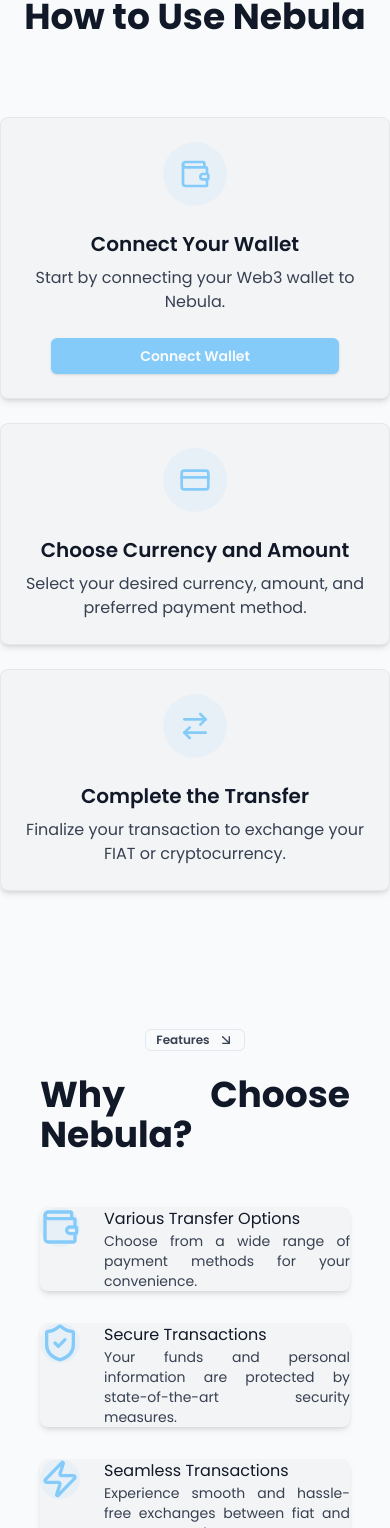
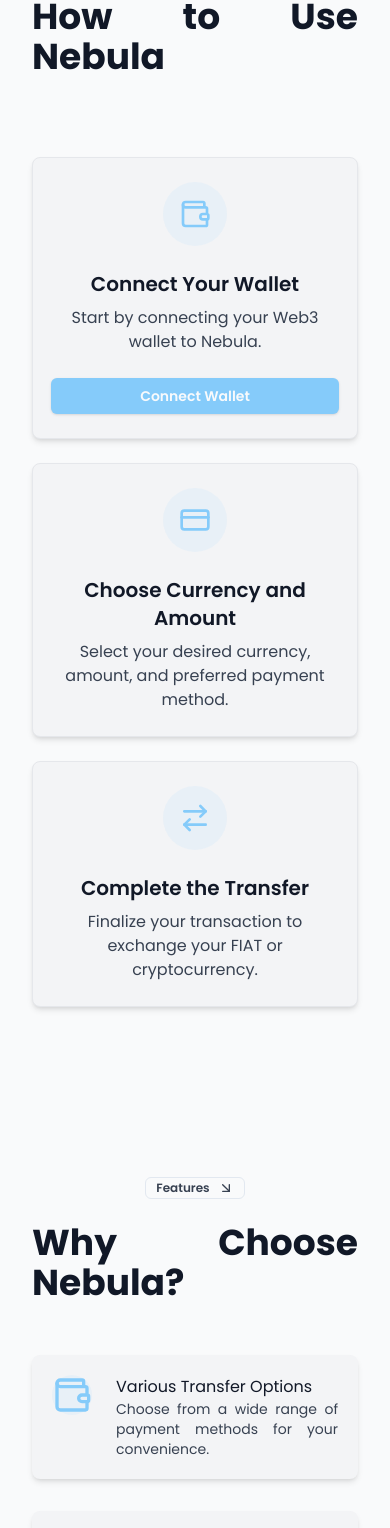
Before and after one commit to Wisnusat/nebula, a Next.js app: page / in a window 390 px wide. Shown: the part 1991-3519 px from the top of the page. Built offline with nearby package versions, Linux system fonts and the light colour scheme.

Commit message:
fix padding

```diff
--- a/components/views/landing/features.tsx
+++ b/components/views/landing/features.tsx
@@ -58,7 +58,7 @@ const Features = () => {
             id="features"
             className="py-14 bg-gray-50 dark:bg-gray-900 transition-colors duration-300"
         >
-            <div className="container mx-auto px-10 md:px-0">
+            <div className="container mx-auto p-8 md:p-0">
                 <div className="flex flex-col items-center lg:items-start text-justify">
                     <Link href="#features">
                         <Badge variant="outline" className="text-gray-700 dark:text-gray-300">
@@ -72,7 +72,7 @@ const Features = () => {
                     <div className="mx-auto mt-7 grid gap-x-20 gap-y-8 md:grid-cols-2 md:gap-y-6">
                         {features.map((feature, idx) => (
                             <div
-                                className="flex gap-6 rounded-lg md:block md:p-5 bg-gray-100 dark:bg-gray-800 shadow-md"
+                                className="flex gap-6 rounded-lg md:block p-5 bg-gray-100 dark:bg-gray-800 shadow-md"
                                 key={idx}
                             >
                                 <span className="mb-8 flex size-10 shrink-0 items-center justify-center rounded-full bg-primary/10 dark:bg-primary/20">
--- a/components/views/landing/tutorial.tsx
+++ b/components/views/landing/tutorial.tsx
@@ -36,7 +36,7 @@ const Tutorial = () => {
   return (
     <section
       id="tutorial"
-      className="w-full min-h-screen flex flex-col items-center justify-center py-20 bg-gray-50 dark:bg-gray-900 transition-colors duration-300"
+      className="w-full min-h-screen flex flex-col items-center justify-center py-20 px-8 bg-gray-50 dark:bg-gray-900 transition-colors duration-300"
     >
       <div className="container mx-auto">
         <div className="flex flex-col items-center lg:items-start text-justify">
```
